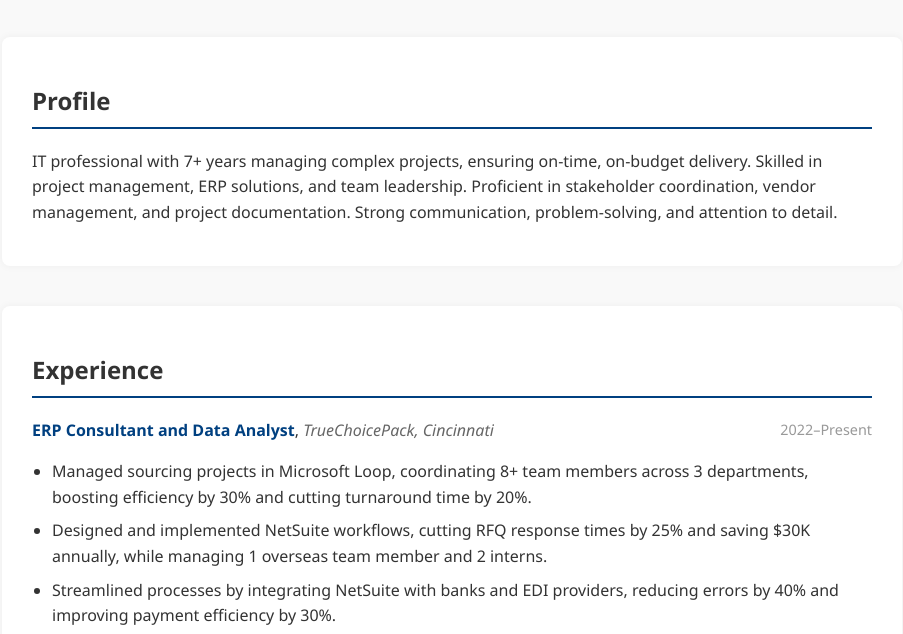
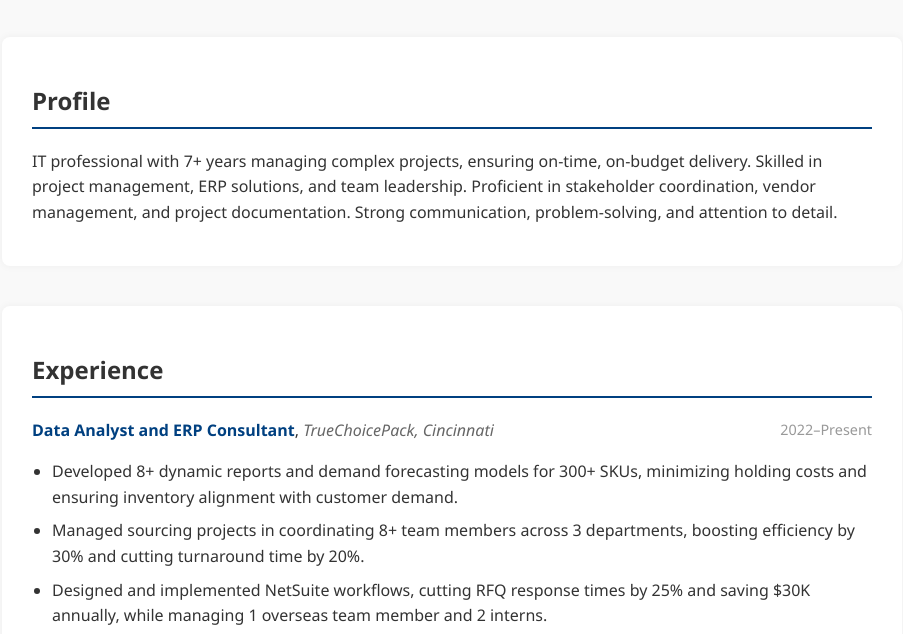
Before and after one commit to AbhilashKC99/mywebsite, a plain HTML site: page index.html in a window 1280 px wide. Shown: the part 148-782 px from the top of the page, without its empty margins (188-1091 px from the left). Drawn offline with Linux system fonts and the light colour scheme.

Commit message:
Few Updates

```diff
--- a/index.html
+++ b/index.html
@@ -98,13 +98,13 @@
   <h2>Experience</h2>
 
   <div>
-    <span class="job-title">ERP Consultant and Data Analyst</span>, <span class="job-company">TrueChoicePack, Cincinnati</span>
+    <span class="job-title">Data Analyst and ERP Consultant</span>, <span class="job-company">TrueChoicePack, Cincinnati</span>
     <span class="date-range">2022–Present</span>
     <ul>
-      <li>Managed sourcing projects in Microsoft Loop, coordinating 8+ team members across 3 departments, boosting efficiency by 30% and cutting turnaround time by 20%.</li>
+      <li>Developed 8+ dynamic reports and demand forecasting models for 300+ SKUs, minimizing holding costs and ensuring inventory alignment with customer demand.</li>
+      <li>Managed sourcing projects in coordinating 8+ team members across 3 departments, boosting efficiency by 30% and cutting turnaround time by 20%.</li>
       <li>Designed and implemented NetSuite workflows, cutting RFQ response times by 25% and saving $30K annually, while managing 1 overseas team member and 2 interns.</li>
       <li>Streamlined processes by integrating NetSuite with banks and EDI providers, reducing errors by 40% and improving payment efficiency by 30%.</li>
-      <li>Developed 8+ dynamic reports and demand forecasting models for 300+ SKUs, minimizing holding costs and ensuring inventory alignment with customer demand.</li>
       <li>Optimized drop-ship fulfillment, decreasing order processing times by 60% for online food retail operations.</li>
       <li>Automated product mapping and reporting, boosting efficiency by 40% and cutting project costs by 50%.</li>
     </ul>
```
